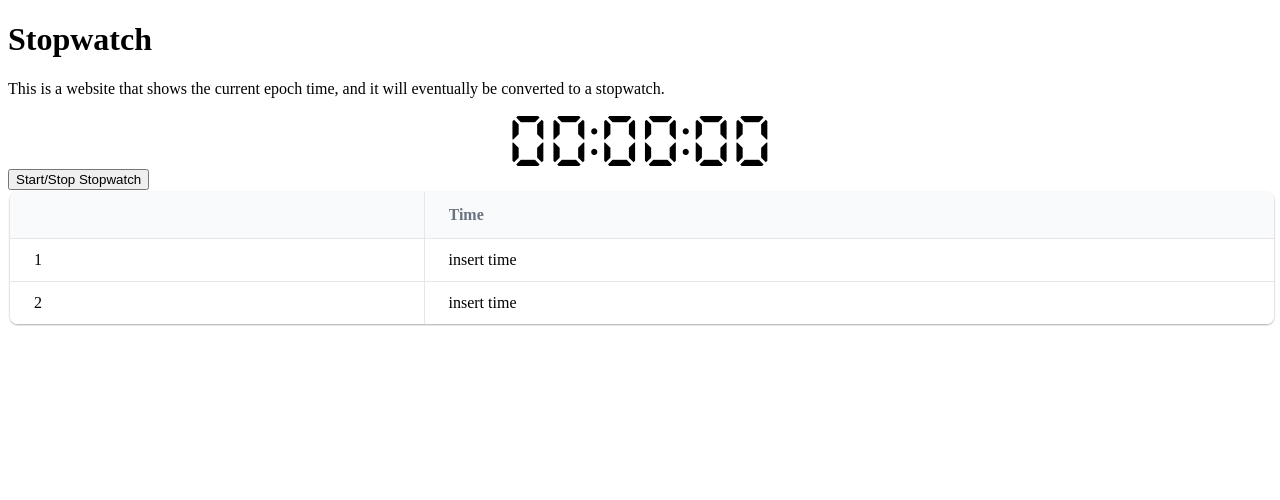
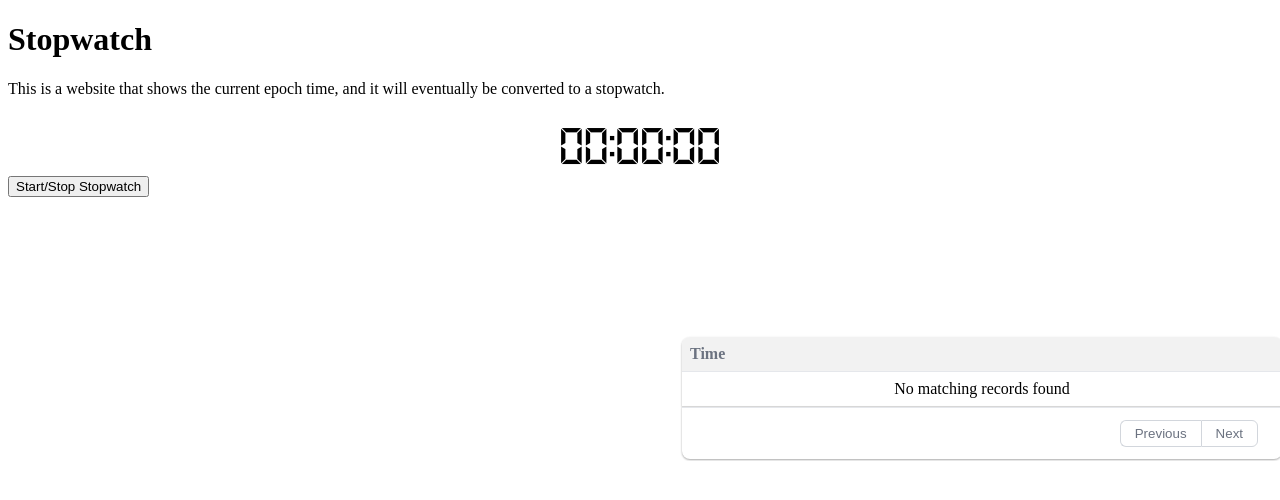
Before and after one commit to George-LJH/introductionToHtmlCssJavascript, a plain HTML site: page stopwatch.html in a window 1280 px wide. Drawn offline with nearby package versions, Linux system fonts and the light colour scheme.

Commit message:
Changed font and added time table

```diff
--- a/stopwatch.html
+++ b/stopwatch.html
@@ -11,26 +11,18 @@
     <p>This is a website that shows the current epoch time, and it will eventually be converted to a stopwatch.</p>
     <span id="time" class="timer">0</span>
     <button onclick="startStopwatch()">Start/Stop Stopwatch</button>
-    <div id="wrapper"></div>
+    <div class="table-wrapper">
+        <div id="wrapper"></div>
+    </div>
 
     <!-- Include Grid.js JavaScript -->
     <script src="https://unpkg.com/gridjs/dist/gridjs.production.min.js"></script>
 
-    <!-- Initialize your grid -->
-    <script>
-      new gridjs.Grid({
-        columns: ["", "Time"],
-        data: [
-          ["1", "insert time"],
-          ["2", "insert time"]
-        ]
-      }).render(document.getElementById("wrapper"));
-    </script>
     <script>
         var timeList = JSON.parse(localStorage.getItem("times")) || [];
-        for (var i = 0; i < timeList.length; i++) {
-        }
-        console.log(timeList);
+
+        // alert(timeList);
+        loadTimeListGrid("wrapper");
         window.addEventListener("keyup", function(event) {
             if (event.key == " ") {
                 startStopwatch();
@@ -41,6 +33,7 @@
         var timer;
         var timerStarted = false;
         var startTime;
+        var formattedTime;
         const timeDisp = document.getElementById("time");
 
         document.getElementById("time").innerHTML = `00:00:00`
@@ -52,6 +45,7 @@
                 console.log(formattedTime);
                 timeList.push(formattedTime);
                 localStorage.setItem("times", JSON.stringify(timeList));
+                loadTimeListGrid("wrapper");
             } else {
                 startTimeBase = new Date();
                 var startTime = startTimeBase.getTime();
@@ -70,37 +64,35 @@
             }
 
         }
+        function loadTimeListGrid(wrapperId) {
+            const wrapper = document.getElementById(wrapperId);
+            wrapper.innerHTML = ""; // Clear previous content
 
-        function loadTimeListGrid(elementId, columns) {
-            // 1. Retrieve the stringified data from local storage
-            const stringifiedData = localStorage.getItem("timeList");
+            new gridjs.Grid({
+                columns: ["Time"],
+                data: timeList.map(time => [time]),
+                pagination: {
+                    limit: 3,
+                    summary: true
+                },
+                style: {
+                    table: {
+                        'width': '100%',
+                        'border-collapse': 'collapse',
+                    },
+                    th: {
+                        'background-color': '#f2f2f2',
+                        'padding': '8px',
+                        'text-align': 'left',
+                    },
+                    td: {
+                        'padding': '8px',
+                        'border-bottom': '1px solid #ddd',
+                    },
+                }
+            }).render(wrapper);
 
-            if (!stringifiedData) {
-                console.warn("No 'timeList' data found in local storage.");
-                return;
-            }
-
-            try {
-                // 2. Parse the string back into a JavaScript array/object
-                const parsedData = JSON.parse(stringifiedData);
-
-                // 3. Initialize and render the Grid.js instance
-                new Grid({
-                columns: ["times"],
-                data: parsedData,
-                pagination: {
-                    limit: 10
-                },
-                sort: true,
-                search: true
-                }).render(document.getElementById(elementId));
-
-            } catch (error) {
-                console.error("Failed to parse or render timeList grid:", error);
-            }
         }
-
-
     </script>
 </body>
 
--- a/stopwatchStyle.css
+++ b/stopwatchStyle.css
@@ -1,6 +1,6 @@
 @font-face {
   font-family: "7segment";
-  src: url("fonts/7segment.woff2") format("woff2");
+  src: url("fonts/lcd2.woff") format("woff");
 }
 
 .timer {
@@ -17,3 +17,17 @@
     align-items: center;
     margin-top: 20px;
 }
+.table-wrapper {
+  position: fixed;
+  top: 50%;
+  right: 0;
+  transform: translateY(-50%);
+  display: flex;
+  justify-content: flex-end;
+  width: min(600px, 100vw);
+}
+
+#wrapper {
+  width: 100%;
+  max-width: 600px;
+}
```
Also changed, not shown: fonts/lcd2.woff (added), style.css (line endings or trailing spaces).
